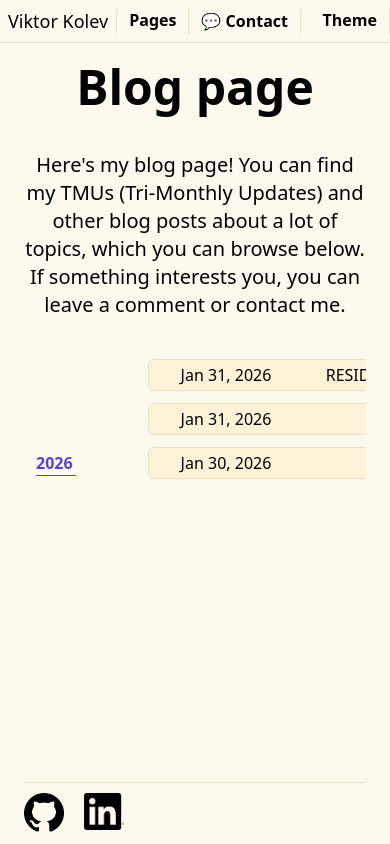
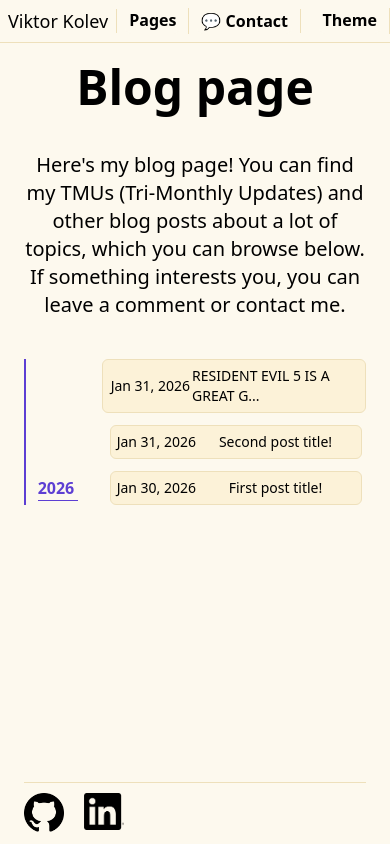
Before and after one commit to smithy773/ViktorKolevDev-frontend, a React (Vite) app: page /blog in a window 390 px wide. Built offline with nearby package versions, Linux system fonts and the light colour scheme.

Commit message:
Slight changes to blog responsive styling

```diff
--- a/src/components/Pages/Blog/BlogItem/BlogItem.tsx
+++ b/src/components/Pages/Blog/BlogItem/BlogItem.tsx
@@ -11,14 +11,14 @@ function BlogItem({ postTitle, postDate, postID, showDate }: BlogItemTypes) {
   const navigate = useNavigate();
   return (
     <div className="flex gap-8 items-center">
-      <span className="w-10 font-bold text-highlight">
+      <span className="blog-date w-10 font-bold text-highlight">
         {showDate == 0 ? "" : <p className="border-b">{showDate}</p>}
       </span>
       <div
-        className="grid grid-rows-1 grid-cols-3 items-center ml-10 justify-items-center border border-lines max-w-md w-md p-1 max-h-8 h-8 hover:cursor-pointer hover:text-background hover:bg-highlight transition-all bg-item-background rounded-md"
+        className="grid grid-rows-1 grid-cols-3 items-center justify-items-center border border-lines blog-item-cont hover:cursor-pointer hover:text-background hover:bg-highlight transition-all bg-item-background rounded-md"
         onClick={() => navigate(`/blog/${postID}`)}
       >
-        <p>{postDate}</p>
+        <span>{postDate}</span>
         <p className="col-start-2 col-end-4 ">{postTitle}</p>
       </div>
     </div>
--- a/src/responsive-index.css
+++ b/src/responsive-index.css
@@ -161,6 +161,15 @@
   .grid-col2 {
     grid-column: span 2 / span 2;
   }
+
+  .blog-item-cont {
+    height: calc(var(--spacing) * 8);
+    max-height: calc(var(--spacing) * 8);
+    padding: calc(var(--spacing) * 1);
+    width: var(--container-md);
+    max-width: var(--container-md);
+    margin-left: calc(var(--spacing) * 10);
+  }
 }
 
 @media (max-width: 45.563rem) {
@@ -191,6 +200,12 @@
     grid-template-rows: repeat(7, minmax(0, 1fr));
     grid-template-columns: repeat(1, minmax(0, 1fr));
   }
+
+  .blog-item-cont {
+    width: var(--container-sm);
+    max-width: var(--container-sm);
+    padding: calc(var(--spacing) * 1.5);
+  }
 }
 
 @media (max-width: 37.5rem) {
@@ -214,6 +229,15 @@
   }
 }
 
+@media (max-width: 32.375rem) {
+  .blog-item-cont {
+    width: var(--container-xs);
+    max-width: var(--container-xs);
+    font-size: var(--text-sm) /* 0.875rem = 14px */;
+    line-height: var(--tw-leading, var(--text-sm--line-height));
+  }
+}
+
 @media (max-width: 31rem) {
   .about-desc > p {
     font-size: var(--text-lg);
@@ -231,6 +255,16 @@
   }
 }
 
+@media (max-width: 23.875rem) {
+  .blog-item-cont {
+    grid-column-start: 1;
+  }
+
+  .blog-item-cont > span {
+    display: none;
+  }
+}
+
 @media (max-width: 22.625rem) {
   .mobile-title {
     display: block;
```
